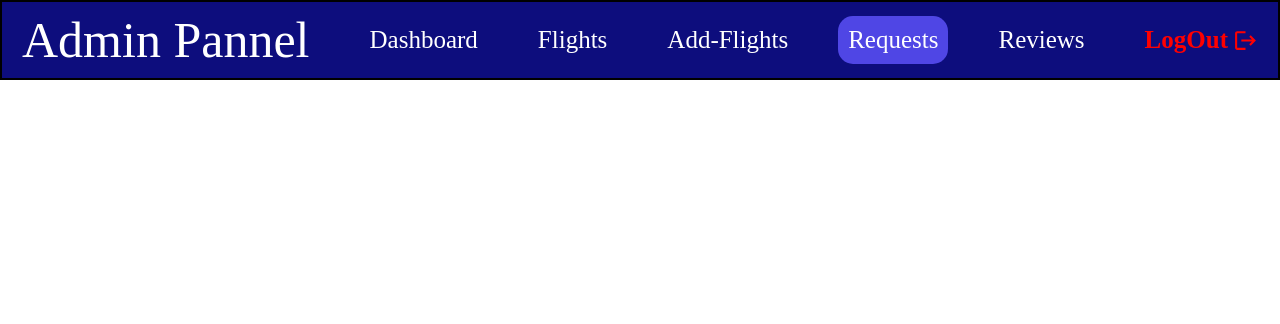
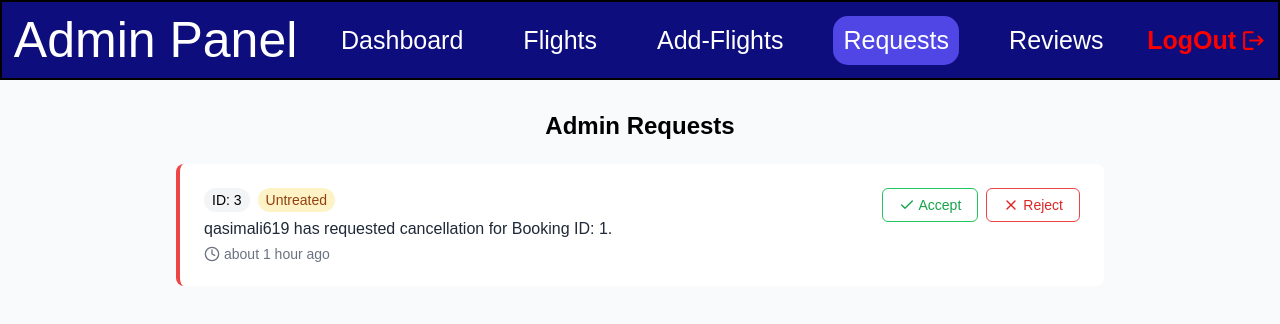
Before and after one commit to Q-A-S-I-M/Airline-Reservation-System, a React (Vite) app in the folder frontend/: page /admin/Requests in a window 1280 px wide. Shown: the top 324 px of the page. Built offline with nearby package versions, Linux system fonts and the light colour scheme.

Commit message:
admin request

```diff
--- a/frontend/src/components/AdminNav.jsx
+++ b/frontend/src/components/AdminNav.jsx
@@ -8,7 +8,7 @@ const AdminNav = () => {
     <div>
       <div className="AdminNav-Container">
         <div className="Admin-Name">
-            <p>Admin Pannel</p>
+            <p>Admin Panel</p>
         </div>
 
         <div className="Admin-Tabs">
--- /dev/null
+++ b/frontend/src/pages/AdminRequests.css
@@ -0,0 +1,171 @@
+.request-container {
+    min-height: 100vh;
+    background-color: #f9fafb;
+    font-family: sans-serif;
+  }
+
+  .request-inner {
+    max-width: 960px;
+    margin: 0 auto;
+    padding: 2rem 1rem;
+  }
+
+  .request-heading {
+    font-size: 1.5rem;
+    font-weight: bold;
+    margin-bottom: 1.5rem;
+  }
+
+  .request-list {
+    display: flex;
+    flex-direction: column;
+    gap: 1rem;
+  }
+
+  .request-card {
+    background: white;
+    border-left: 4px solid #ccc;
+    border-radius: 0.5rem;
+    padding: 1.5rem;
+    transition: box-shadow 0.3s ease;
+  }
+
+  .request-card:hover {
+    box-shadow: 0 4px 14px rgba(0, 0, 0, 0.05);
+  }
+
+  .request-card-red {
+    border-left-color: #ef4444;
+  }
+
+  .request-card-green {
+    border-left-color: #22c55e;
+  }
+
+  .request-card-blue {
+    border-left-color: #3b82f6;
+  }
+
+  .request-card-yellow {
+    border-left-color: #facc15;
+  }
+
+  .request-card-default {
+    border-left-color: #d1d5db;
+  }
+
+  .request-card-content {
+    display: flex;
+    flex-direction: column;
+    gap: 1rem;
+  }
+
+  @media (min-width: 768px) {
+    .request-card-content {
+      flex-direction: row;
+      justify-content: space-between;
+      align-items: center;
+    }
+  }
+
+  .request-content {
+    flex: 1;
+  }
+
+  .request-badges {
+    display: flex;
+    gap: 0.5rem;
+    margin-bottom: 0.5rem;
+  }
+
+  .request-badge {
+    background: #f3f4f6;
+    padding: 0.25rem 0.5rem;
+    border-radius: 9999px;
+    font-size: 0.875rem;
+    font-weight: 500;
+  }
+
+  .request-status-badge {
+    padding: 0.25rem 0.5rem;
+    border-radius: 9999px;
+    font-size: 0.875rem;
+    font-weight: 500;
+  }
+
+  .request-status-untreated {
+    background-color: #fef3c7;
+    color: #92400e;
+  }
+
+  .request-status-accepted {
+    background-color: #d1fae5;
+    color: #065f46;
+  }
+
+  .request-status-rejected {
+    background-color: #fee2e2;
+    color: #991b1b;
+  }
+
+  .request-description {
+    margin: 0.5rem 0;
+    color: #1f2937;
+  }
+
+  .request-timestamp {
+    display: flex;
+    align-items: center;
+    font-size: 0.875rem;
+    color: #6b7280;
+  }
+
+  .request-actions {
+    display: flex;
+    gap: 0.5rem;
+    align-self: flex-start;
+  }
+
+  .request-button {
+    display: inline-flex;
+    align-items: center;
+    padding: 0.5rem 1rem;
+    font-size: 0.875rem;
+    border: 1px solid;
+    border-radius: 0.375rem;
+    background-color: transparent;
+    cursor: pointer;
+    transition: background-color 0.2s ease;
+  }
+
+  .request-accept {
+    border-color: #22c55e;
+    color: #16a34a;
+  }
+
+  .request-accept:hover {
+    background-color: #f0fdf4;
+  }
+
+  .request-reject {
+    border-color: #ef4444;
+    color: #dc2626;
+  }
+
+  .request-reject:hover {
+    background-color: #fef2f2;
+  }
+
+  .request-status-note {
+    font-style: italic;
+    color: #6b7280;
+  }
+
+  .request-empty {
+    text-align: center;
+    padding: 3rem;
+    background: white;
+    border-radius: 0.5rem;
+    border: 1px solid #e5e7eb;
+    color: #6b7280;
+  }
--- a/frontend/src/pages/AdminRequests.jsx
+++ b/frontend/src/pages/AdminRequests.jsx
@@ -1,10 +1,125 @@
-import React from 'react'
-import AdminNav from '../components/AdminNav';
+import { useState } from "react"
+import AdminNav from "../components/AdminNav"
+import { Check, X, Clock } from "lucide-react"
+import { formatDistanceToNow } from "date-fns"
+import "./AdminRequests.css" // Ensure this file exists
 
 const AdminRequests = () => {
+  const [requests, setRequests] = useState([
+    {
+      id: 3,
+      type: "red",
+      description: "qasimali619 has requested cancellation for Booking ID: 1.",
+      booking: {
+        id: 1,
+        timestamp: null,
+        amount: 0,
+        paymentDeadline: null,
+        status: null,
+        user: null,
+        flight: null,
+      },
+      forAdmin: "Yes",
+      status: "Untreated",
+      timestamp: "2025-04-29T13:08:07.789+00:00",
+    },
+  ])
+
+  const getBorderColor = (type) => {
+    switch (type.toLowerCase()) {
+      case "red":
+        return "request-card-red"
+      case "green":
+        return "request-card-green"
+      case "blue":
+        return "request-card-blue"
+      case "yellow":
+        return "request-card-yellow"
+      default:
+        return "request-card-default"
+    }
+  }
+
+  const handleAccept = (id) => {
+    setRequests(requests.map((r) => (r.id === id ? { ...r, status: "Accepted" } : r)))
+    console.log(`Request ${id} accepted`)
+  }
+
+  const handleReject = (id) => {
+    setRequests(requests.map((r) => (r.id === id ? { ...r, status: "Rejected" } : r)))
+    console.log(`Request ${id} rejected`)
+  }
+
+  const formatTimestamp = (timestamp) => {
+    try {
+      return formatDistanceToNow(new Date(timestamp), { addSuffix: true })
+    } catch (error) {
+      return "Invalid date"
+    }
+  }
+
   return (
-    <div>
-      <AdminNav/>
+    <div className="request-container">
+      <AdminNav />
+
+      <div className="request-inner">
+        <h1 className="request-heading">Admin Requests</h1>
+
+        <div className="request-list">
+          {requests.map((request) => (
+            <div key={request.id} className={`request-card ${getBorderColor(request.type)}`}>
+              <div className="request-card-content">
+                <div className="request-content">
+                  <div className="request-badges">
+                    <span className="request-badge">ID: {request.id}</span>
+                    <span
+                      className={`request-status-badge ${
+                        request.status === "Untreated"
+                          ? "request-status-untreated"
+                          : request.status === "Accepted"
+                          ? "request-status-accepted"
+                          : "request-status-rejected"
+                      }`}
+                    >
+                      {request.status}
+                    </span>
+                  </div>
+                  <p className="request-description">{request.description}</p>
+                  <div className="request-timestamp">
+                    <Clock size={16} style={{ marginRight: "4px" }} />
+                    {formatTimestamp(request.timestamp)}
+                  </div>
+                </div>
+
+                <div className="request-actions">
+                  {request.status === "Untreated" ? (
+                    <>
+                      <button className="request-button request-accept" onClick={() => handleAccept(request.id)}>
+                        <Check size={16} style={{ marginRight: "4px" }} />
+                        Accept
+                      </button>
+                      <button className="request-button request-reject" onClick={() => handleReject(request.id)}>
+                        <X size={16} style={{ marginRight: "4px" }} />
+                        Reject
+                      </button>
+                    </>
+                  ) : (
+                    <span className="request-status-note">
+                      Request has been {request.status.toLowerCase()}
+                    </span>
+                  )}
+                </div>
+              </div>
+            </div>
+          ))}
+
+          {requests.length === 0 && (
+            <div className="request-empty">
+              <p>No requests found</p>
+            </div>
+          )}
+        </div>
+      </div>
     </div>
   )
 }
```
